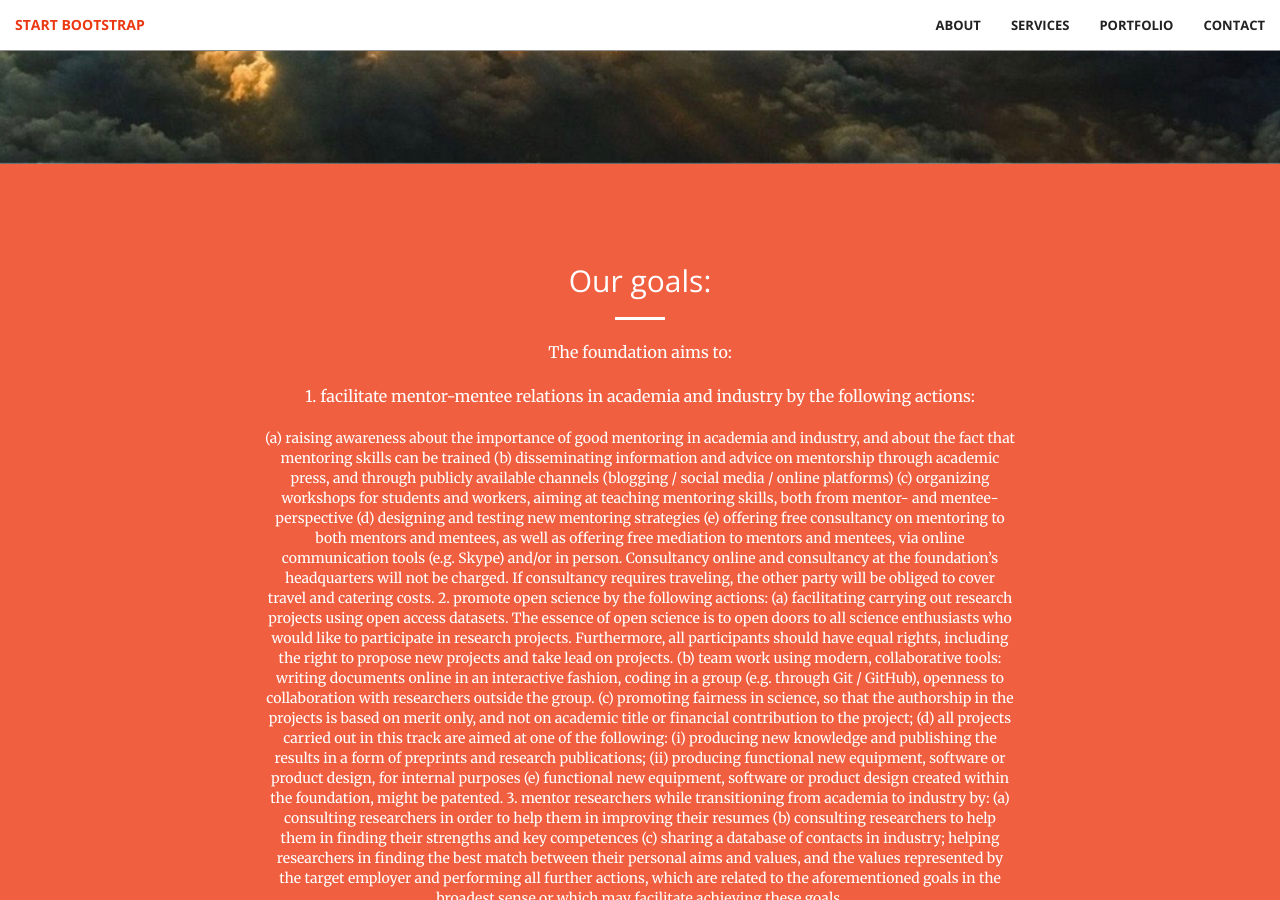
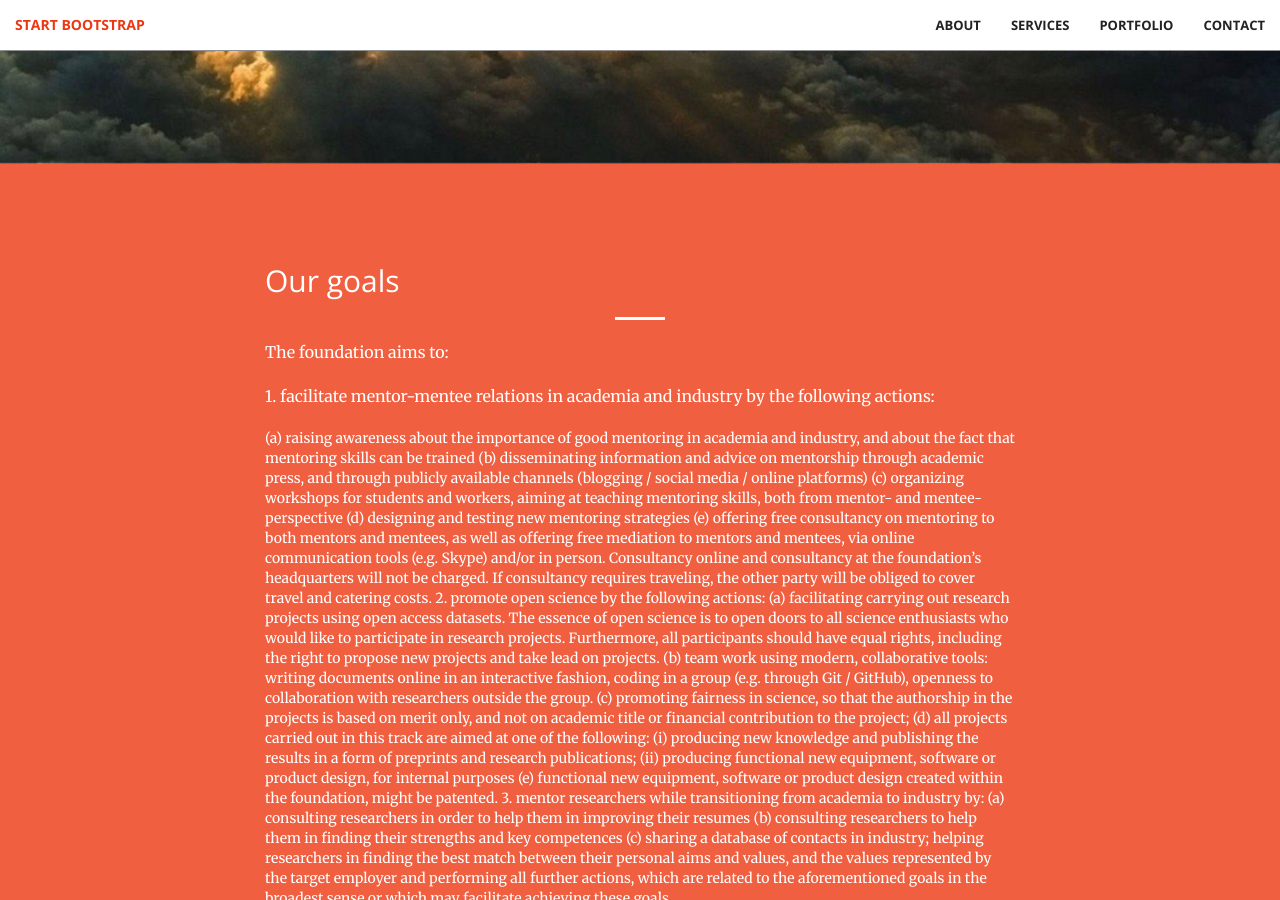
Before and after one commit to stichting-solaris/stichting-solaris.github.io, a Jekyll site: the page built from index.html, in a window 1280 px wide and 900 px high, scrolled down 736 px. Built offline with Jekyll 4.4.1, drawn with Linux system fonts in a browser that asks for light colours.

Commit message:
Update call-to-action.html

```diff
--- a/_includes/call-to-action.html
+++ b/_includes/call-to-action.html
@@ -1,8 +1,8 @@
 <section class="bg-primary" id="about">
     <div class="container">
         <div class="row">
-            <div class="col-lg-8 col-lg-offset-2 text-center">
-                <h2 class="section-heading">Our goals:</h2>
+            <div class="col-lg-8 col-lg-offset-2 text-left">
+                <h2 class="section-heading">Our goals</h2>
                 <hr class="light">
                 <p class="text-faded">
 
```
